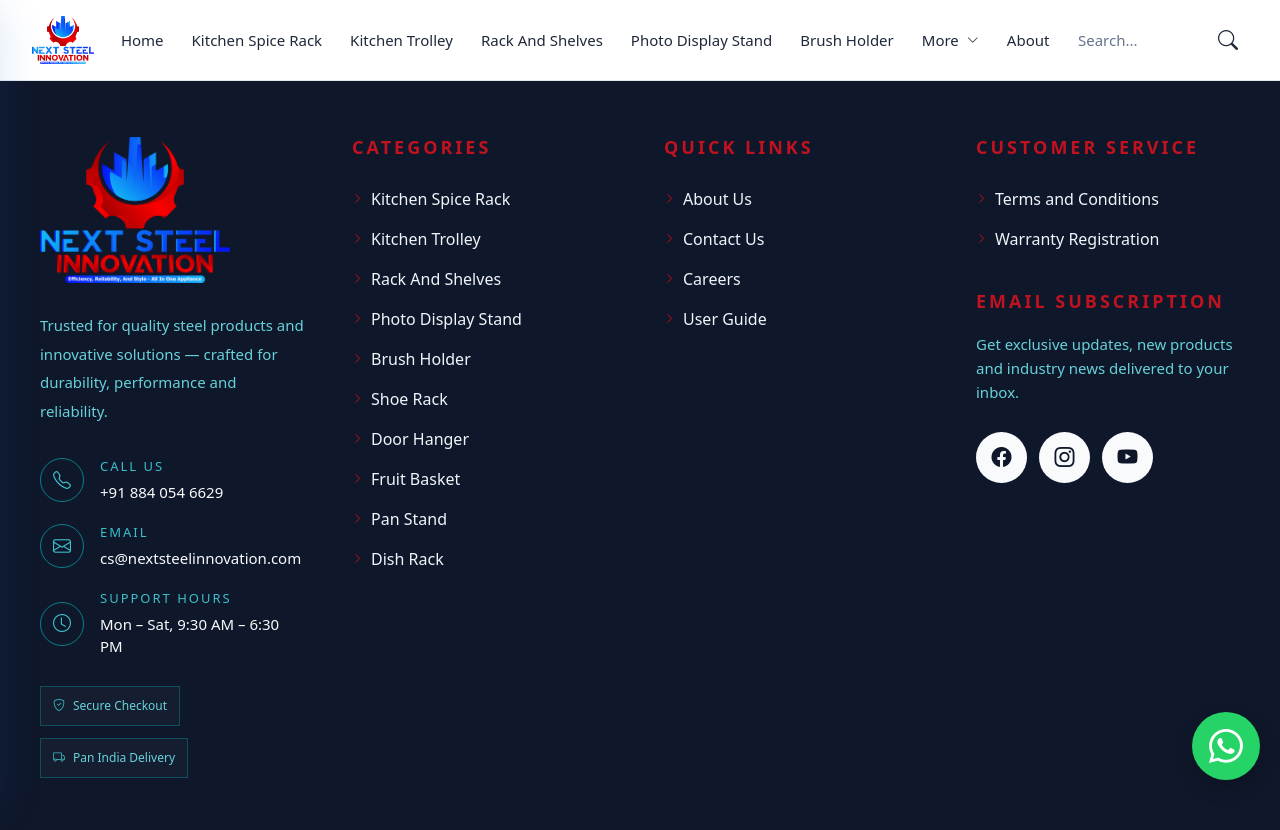
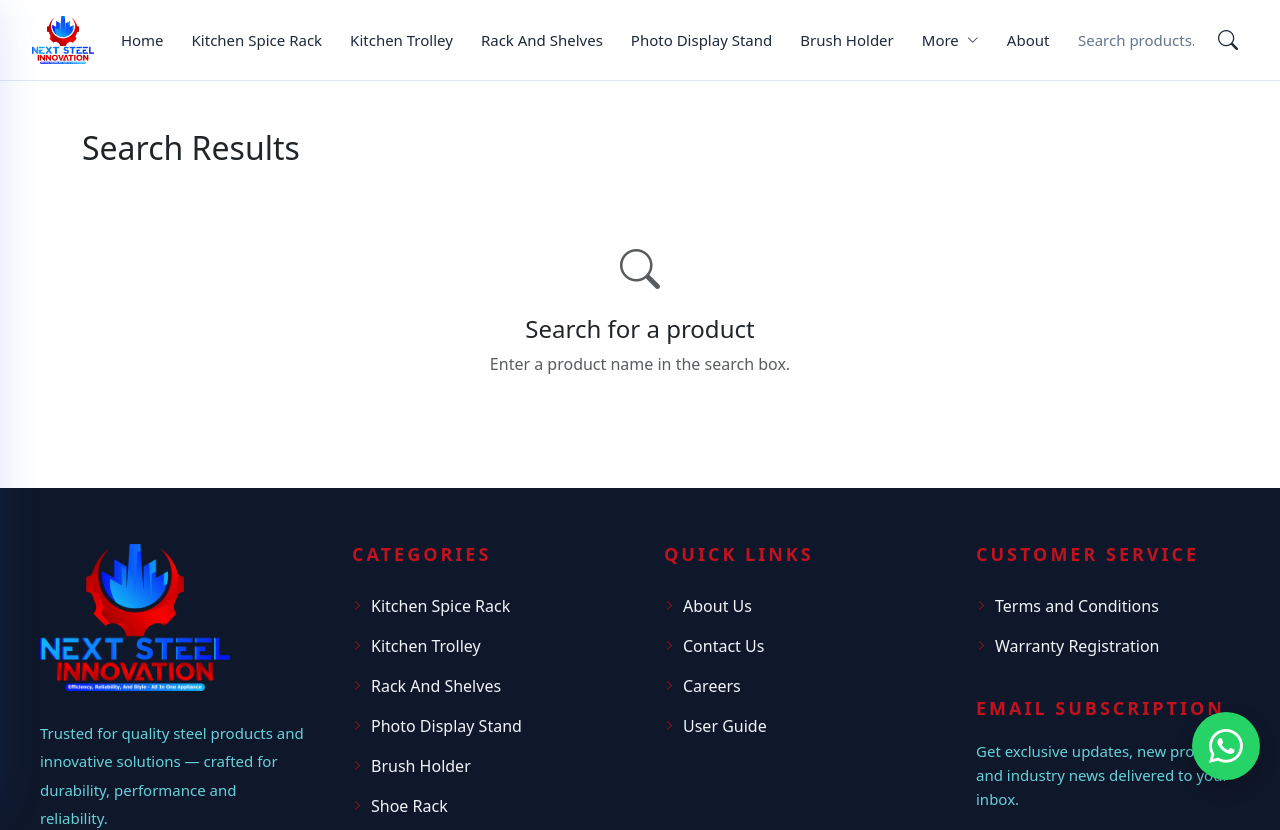
Before and after one commit to Mahesh512001/Next_Steel_Innovation, a React (Vite) app: page /search in a window 1280 px wide. Shown: the top 830 px of the page. Built offline with nearby package versions, Linux system fonts and the light colour scheme.

Commit message:
search functionality added to the navbar. Now users can search for products and be redirected to the search results page. The search input is now part of the navbar actions, and the form submits a GET request to the /search route with the query parameter.

```diff
--- a/src/App.tsx
+++ b/src/App.tsx
@@ -10,6 +10,7 @@
 import Footer from "./components/layout/Footer";
 import About from "./pages/About";
 import ScrollToTop from "./components/common/ScrollToTop";
+import SearchPage from "./pages/SearchPage";
 
 export default function App() {
   return (
@@ -33,6 +34,7 @@
           path="/category/:slug"
           element={<CategoryPage />}
         />
+        <Route path="/search" element={<SearchPage />} />
 
           {/* ABOUT */}
         <Route
--- a/src/components/layout/Navbar/MobileMenu.tsx
+++ b/src/components/layout/Navbar/MobileMenu.tsx
@@ -1,5 +1,6 @@
 import { useState } from "react";
-import { Link } from "react-router-dom";
+import { Link , useNavigate } from "react-router-dom";
+
 import type { NavigationItem } from "../../../types/navigation.types";
 import { siteConfig } from "../../../data/site.data";
 
@@ -23,6 +24,22 @@
   const handleClose = () => {
     setOpenDropdown(null);
     onClose();
+  };
+
+  const [searchText, setSearchText] = useState("");
+const navigate = useNavigate();
+
+const handleSearch = (e: React.FormEvent<HTMLFormElement>) => {
+  e.preventDefault();
+
+  const query = searchText.trim();
+
+  if (!query) {
+    navigate("/search");
+    return;
+  }
+
+  navigate(`/search?query=${encodeURIComponent(query)}`);
 };
 
   return (
@@ -65,16 +82,27 @@
               SEARCH
           ================================================== */}
 
-          <div className="position-relative mb-5">
+         <form
+  className="position-relative mb-5"
+  onSubmit={handleSearch}
+>
   <input
     aria-label="Search products"
-              className="form-control mobile-search"
+    className="form-control mobile-search pe-5"
     placeholder="Search products..."
     type="text"
+    value={searchText}
+    onChange={(e) => setSearchText(e.target.value)}
   />
 
+  <button
+    type="submit"
+    aria-label="Search products"
+    className="position-absolute top-50 end-0 translate-middle-y border-0 bg-transparent p-0 me-3"
+  >
     <i className="bi bi-search mobile-search-icon" />
-          </div>
+  </button>
+</form>
 
           {/* =================================================
               MOBILE NAVIGATION
--- a/src/components/layout/Navbar/Navbar.tsx
+++ b/src/components/layout/Navbar/Navbar.tsx
@@ -1,6 +1,6 @@
 
 import { useState } from "react";
-import { Link } from "react-router-dom";
+import { Link, useNavigate } from "react-router-dom";
 
 import type { NavigationItem } from "../../../types/navigation.types";
 import { siteConfig } from "../../../data/site.data";
@@ -22,6 +22,22 @@
 
   const handleCloseMenu = () => {
     setActiveMenu(null);
+  };
+
+  const [searchText, setSearchText] = useState("");
+const navigate = useNavigate();
+
+const handleSearch = (e: React.FormEvent<HTMLFormElement>) => {
+  e.preventDefault();
+
+  const query = searchText.trim();
+
+  if (!query) {
+    navigate("/search");
+    return;
+  }
+
+  navigate(`/search?query=${encodeURIComponent(query)}`);
 };
 
   return (
@@ -195,42 +211,40 @@
                 RIGHT SIDE ACTIONS
             ================================================== */}
 
-            <div className="d-flex align-items-center navbar-actions">
+
 
               {/* SEARCH INPUT */}
-
+              <form
+  className="d-flex align-items-center navbar-actions"
+  onSubmit={handleSearch}
+>
   <input
     type="text"
-                placeholder="Search..."
+    placeholder="Search products..."
     aria-label="Search products"
     className="navbar-search-input"
+    value={searchText}
+    onChange={(e) => setSearchText(e.target.value)}
   />
 
-              {/* SEARCH BUTTON */}
-
-              <Link
-                to="/search"
+  <button
+    type="submit"
     aria-label="Search"
-                className="d-flex align-items-center justify-content-center rounded-circle navbar-action-button"
+    className="d-flex align-items-center justify-content-center rounded-circle navbar-action-button border-0 bg-transparent"
   >
     <i className="bi bi-search fs-5" />
-              </Link>
-
-
-              {/* MOBILE MENU */}
+  </button>
 
   <button
     type="button"
     aria-label="Open menu"
     className="d-flex d-lg-none align-items-center justify-content-center rounded-circle border-0 bg-transparent navbar-action-button"
-                onClick={() =>
-                  setActiveMenu("mobile")
-                }
+    onClick={() => setActiveMenu("mobile")}
   >
     <i className="bi bi-list fs-2" />
   </button>
+</form>
 
-            </div>
 
           </div>
         </div>
--- /dev/null
+++ b/src/pages/SearchPage.tsx
@@ -0,0 +1,85 @@
+import { useMemo } from "react";
+import { useSearchParams } from "react-router-dom";
+import { products } from "../data/products.data";
+import ProductCard from "../components/products/ProductCard";
+
+
+export default function SearchPage() {
+  const [searchParams] = useSearchParams();
+
+  const query = searchParams.get("query")?.trim() || "";
+
+  const filteredProducts = useMemo(() => {
+    if (!query) {
+      return [];
+    }
+
+    return products.filter((product: { productName: string; }) =>
+      product.productName
+        .toLowerCase()
+        .includes(query.toLowerCase())
+    );
+  }, [query]);
+
+  return (
+    <div className="container py-5">
+      <h2 className="mb-4">
+        Search Results
+      </h2>
+
+      {query && (
+        <p className="text-muted mb-4">
+          Search results for: <strong>"{query}"</strong>
+        </p>
+      )}
+
+      {!query && (
+        <div className="text-center py-5">
+          <i className="bi bi-search fs-1 text-muted"></i>
+
+          <h4 className="mt-3">
+            Search for a product
+          </h4>
+
+          <p className="text-muted">
+            Enter a product name in the search box.
+          </p>
+        </div>
+      )}
+
+      {query && filteredProducts.length === 0 && (
+        <div className="text-center py-5">
+          <i className="bi bi-search fs-1 text-muted"></i>
+
+          <h4 className="mt-3">
+            No products found
+          </h4>
+
+          <p className="text-muted">
+            We couldn't find any product matching "{query}".
+          </p>
+        </div>
+      )}
+
+      {filteredProducts.length > 0 && (
+        <>
+          <p className="mb-4">
+            <strong>{filteredProducts.length}</strong>{" "}
+            product(s) found
+          </p>
+
+          <div className="row g-4">
+            {filteredProducts.map((product) => (
+              <div
+                className="col-6 col-md-4 col-lg-3"
+                key={product.itemCode}
+              >
+                <ProductCard product={product} />
+              </div>
+            ))}
+          </div>
+        </>
+      )}
+    </div>
+  );
+}
```
Lines whose indentation alone changed are shown as unchanged.
